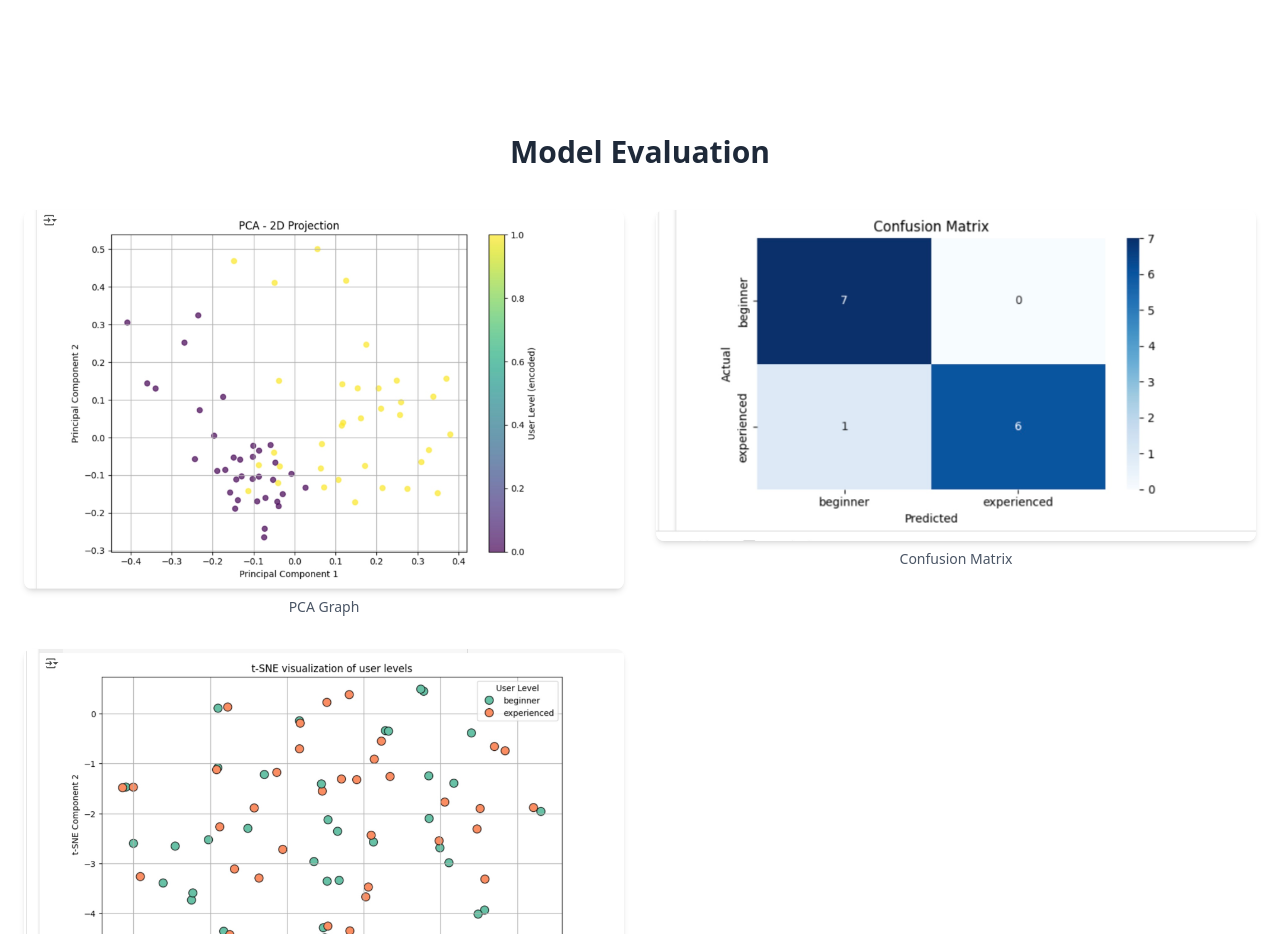
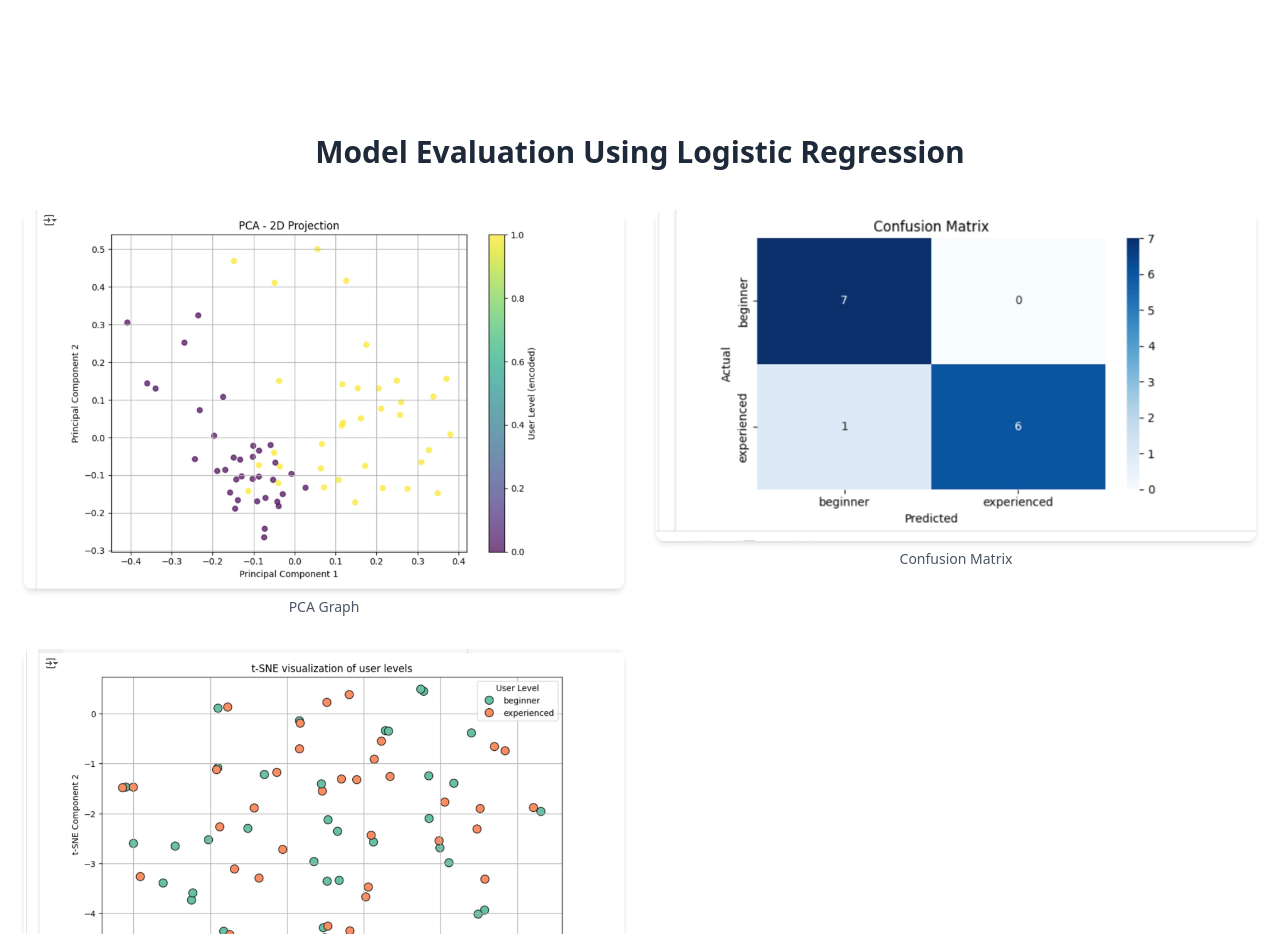
Before and after one commit to wintwah243/demo-for-GreenAI, a React (Vite) app in the folder Greenity/greenity_pj/: page /about in a window 1280 px wide. Shown: the part 800-1734 px from the top of the page. Built offline with nearby package versions, Linux system fonts and the light colour scheme.

Commit message:
Update About.jsx

```diff
--- a/Greenity/greenity_pj/src/Section/About.jsx
+++ b/Greenity/greenity_pj/src/Section/About.jsx
@@ -86,7 +86,7 @@ const LandingAboutus = () => {
 
 <section className="py-20 bg-white">
   <div className="container mx-auto px-6">
-    <h2 className="text-3xl font-bold text-gray-800 mb-10 text-center">Model Evaluation</h2>
+    <h2 className="text-3xl font-bold text-gray-800 mb-10 text-center">Model Evaluation Using Logistic Regression</h2>
     <div className="grid md:grid-cols-2 gap-8">
       <div className="flex flex-col items-center">
         <img src={pca_graph} alt="Classification Report" className="rounded-lg shadow-md" />
```
